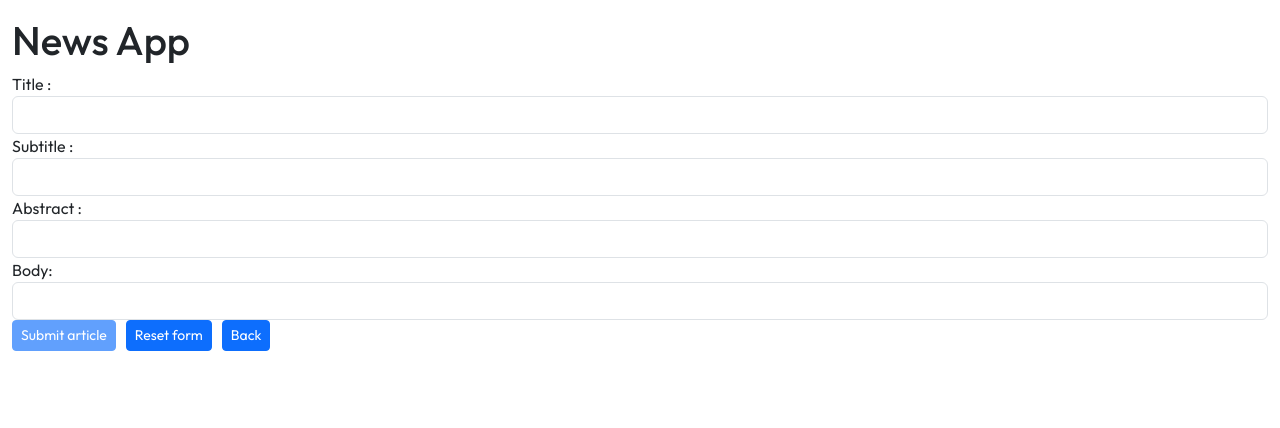
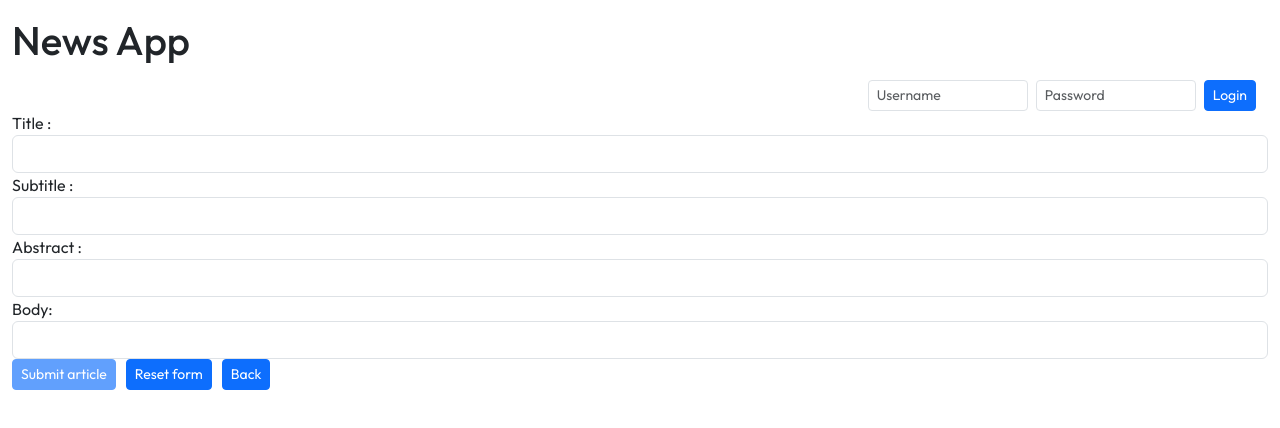
Before and after one commit to anjo2057/news-paper-web, an Angular app: page /article-edit in a window 1280 px wide. Shown: the top 428 px of the page. Built offline with nearby package versions, Linux system fonts and the light colour scheme.

Commit message:
login kopplat till apikey och vår inloggningskod

```diff
--- a/src/app/app.html
+++ b/src/app/app.html
@@ -1,4 +1,5 @@
 <div class="container-fluid mt-3">
   <h1>News App</h1>
+  <app-login></app-login>
   <router-outlet></router-outlet>
 </div>
--- a/src/app/app.ts
+++ b/src/app/app.ts
@@ -2,10 +2,12 @@ import { Component, signal } from '@angular/core';
 import { RouterOutlet } from '@angular/router';
 import { NgbDropdownModule, NgbModule } from '@ng-bootstrap/ng-bootstrap';
 import { RouterLink, RouterModule } from '@angular/router';
+import { Login } from './login/login';
 
 @Component({
   selector: 'app-root',
-  imports: [RouterOutlet, RouterModule, NgbModule],
+  standalone: true,
+  imports: [RouterOutlet, RouterModule, NgbModule, Login],
   templateUrl: './app.html',
   styleUrl: './app.css',
 })
--- a/src/app/article-list/article-list.html
+++ b/src/app/article-list/article-list.html
@@ -1,4 +1,3 @@
-<app-login> </app-login>
 <button (click)="redirect()" class="btn btn-primary btn-sm mr-1">Create new article</button>
 <br/>
 
--- a/src/app/interfaces/user.ts
+++ b/src/app/interfaces/user.ts
@@ -1,5 +1,6 @@
 export interface User {
     id: number;
     username: string;
-    passwd: string;
+    //passwd: string;
+    apikey: string;
 }
--- a/src/app/login/login.html
+++ b/src/app/login/login.html
@@ -1,15 +1,42 @@
-<div class="d-flex justify-content-end">
-  <form>
-    <div class="form-row">
-      <div class="col">
-        <input type="text" class="form-control" placeholder="Username" />
+<!-- Logged in -->
+<div class="container-fluid mt-3 d-flex" *ngIf="isLogged(); else formTpl">
+  <div class="ms-auto">
+    <div class="d-flex align-items-center gap-2">
+      <span class="fw-semibold">Hello, {{ currentUsername() }}</span>
+      <button class="btn btn-outline-danger btn-sm" (click)="logout()">Logout</button>
+    </div>
+  </div>
+</div>
+
+<!-- Logged out -->
+<ng-template #formTpl>
+  <div class="container-fluid mt-3 d-flex justify-content-end">
+    <form class="d-flex align-items-center gap-2" (ngSubmit)="login()">
+      <input
+        class="form-control form-control-sm"
+        style="width: 160px;"
+        placeholder="Username"
+        [(ngModel)]="username"
+        name="u"
+        required
+      >
+
+      <input
+        type="password"
+        class="form-control form-control-sm"
+        style="width: 160px;"
+        placeholder="Password"
+        [(ngModel)]="password"
+        name="p"
+        required
+      >
+
+      <button class="btn btn-primary btn-sm" type="submit">Login</button>
+
+      <!-- Error (extra, vi kan ta bort om vi vill) -->
+      <div *ngIf="error" class="text-danger small ms-2">
+        {{ error }}
       </div>
-      <div class="col">
-        <input type="text" class="form-control" placeholder="Password" />
-      </div>
-      <div class="col">
-        <button class="btn btn-primary btn-sm mr-1" type="submit"> Log in</button>
-      </div>
-    </div>
-  </form>
-</div>
+    </form>
+  </div>
+</ng-template>
--- a/src/app/login/login.ts
+++ b/src/app/login/login.ts
@@ -1,34 +1,62 @@
 import { Component, OnInit } from '@angular/core';
 import { LoginService } from '../services/login.service';
 import { User } from '../interfaces/user';
+import { CommonModule } from '@angular/common';
+import { FormsModule } from '@angular/forms';
 import { error } from 'console';
 import { BlobOptions } from 'buffer';
 
 @Component({
   selector: 'app-login',
-  imports: [],
+  standalone: true,
+  imports: [CommonModule, FormsModule],
   templateUrl: './login.html',
-  styleUrl: './login.css',
+  styleUrls: ['./login.css'],
 })
+
 export class Login {
-  constructor(private loginservice: LoginService) {}
+  // Formfält – separat från User (User kommer från serverns svar efter login)
+  username = '';
+  password = '';
+  error: string | null = null;
 
-  private user: User | null = null;
+  constructor(public loginservice: LoginService) {}
+  //constructor(private loginservice: LoginService) {}
+  // private user: User | null = null;
 
   login(): void {
-    if (this.user) {
-      this.loginservice.login(this.user.username, this.user.passwd);
-    }
+    this.error = null;
+    this.loginservice.login(this.username, this.password).subscribe({
+      next: () => {
+        // Inloggningen lyckades. (NewsService har nu personlig API-key.)
+        // Valfritt: visa snackbar/toast här.
+      },
+      error: () => {
+        this.error = 'Wrong username or password.';
+      },
+    });
   }
 
-  checkLogin(): boolean {
-    if (this.loginservice.isLogged()) {
-      return this.loginservice.isLogged();
-    } else {
-      window.alert(
-        'The user: ' + this.user?.username + 'could not be logged in. Wrong password or username'
-      );
-      return false;
-    }
+  logout(): void {
+    this.loginservice.logout();
   }
+
+  isLogged(): boolean {
+    return this.loginservice.isLogged();
+  }
+
+  currentUsername(): string {
+    return this.loginservice.getUser()?.username ?? '';
+  }
+
+  //checkLogin(): boolean {
+    //if (this.loginservice.isLogged()) {
+      //return this.loginservice.isLogged();
+    //} else {
+      //window.alert(
+        //'The user: ' + this.user?.username + 'could not be logged in. Wrong password or username'
+      //);
+      //return false;
+    //}
+  //}
 }
--- a/src/app/services/login.service.ts
+++ b/src/app/services/login.service.ts
@@ -1,8 +1,9 @@
 import { Injectable } from '@angular/core';
 import { User } from '../interfaces/user';
-import { Observable, of } from 'rxjs';
+import { Observable, of, throwError } from 'rxjs';
 import { catchError, tap } from 'rxjs/operators';
 import { HttpClient, HttpHeaders, HttpParams } from '@angular/common/http';
+import { NewsService } from './news.service';
 
 @Injectable({
   providedIn: 'root'
@@ -14,37 +15,51 @@ export class LoginService {
 
   private loginUrl = 'http://sanger.dia.fi.upm.es/pui-rest-news/login';
 
-  private message: string | null = null;
+  //private message: string | null = null;
 
-  private httpOptions = {
-    headers: new HttpHeaders()
-      .set('Content-Type', 'x-www-form-urlencoded')
-  };
+  //private httpOptions = {
+    //headers: new HttpHeaders()
+      //.set('Content-Type', 'x-www-form-urlencoded')
+  //};
 
-  constructor(private http: HttpClient) { }
+  constructor(private http: HttpClient, private newsService: NewsService) {}
 
-  isLogged() {
+  isLogged(): boolean {
     return this.user != null;
   }
 
+  getUser(): User | null {
+    return this.user;
+  }
+
   login(name: string, pwd: string): Observable<User> {
-    const usereq = new HttpParams()
+    const body = new HttpParams()
       .set('username', name)
       .set('passwd', pwd);
 
-    return this.http.post<User>(this.loginUrl, usereq).pipe(
-      tap(user => {
-        this.user = user;
+    const headers = new HttpHeaders ()
+      .set('Content-Type', 'application/x-www-form-urlencoded');
+
+    return this.http.post<User>(this.loginUrl, body, { headers }).pipe(
+      tap((u) => {
+        this.user = u;
+        if (u?.apikey) {
+          this.newsService.setUserApiKey(u.apikey);
+        }
+        console.log('Login sucess for:', u.username);
+      }),
+      catchError((err) => {
+        this.user = null;
+        this.newsService.setAnonymousApiKey();
+        console.error('Login failed', err);
+        return throwError(() => err);
       })
     );
   }
 
-  getUser() {
-    return this.user;
-  }
-
-  logout() {
+  logout(): void {
     this.user = null;
+    this.newsService.setAnonymousApiKey();
   }
 
 
```
